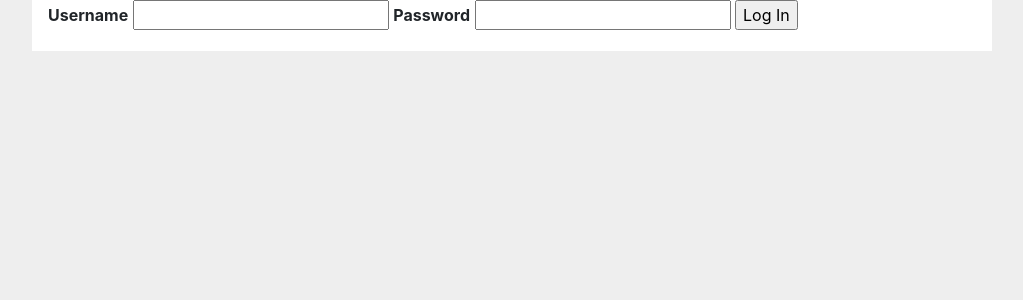
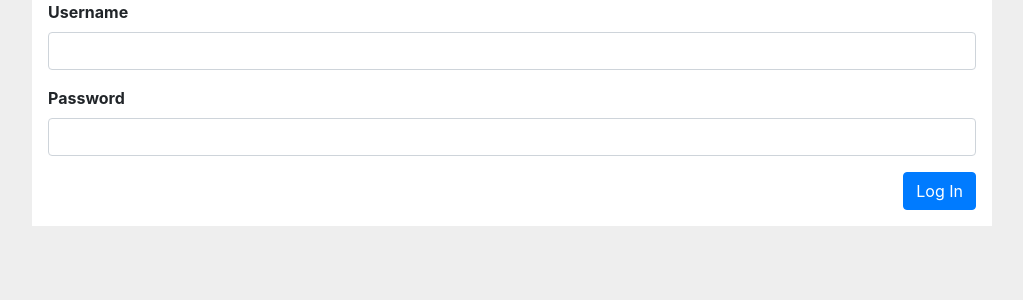
Before and after one commit to rhit-hurtigna/Encounter-Creator-S2G3, a Flask app: page /auth/login in a window 1280 px wide. Shown: the part 123-423 px from the top of the page, without its empty margins (128-1151 px from the left). Run offline with Flask 2, Linux system fonts and the light colour scheme; some libraries are stand-ins or nearby versions.

Commit message:
Making login pretty

```diff
--- a/flask/encounter_creator/templates/auth/login.html
+++ b/flask/encounter_creator/templates/auth/login.html
@@ -6,10 +6,16 @@
 
 {% block content %}
   <form method="post">
-    <label for="username">Username</label>
-    <input name="username" id="username" maxlength="30" required>
-    <label for="password">Password</label>
-    <input type="password" name="password" id="password" required>
-    <input type="submit" value="Log In">
+    <div class="form-group">
+      <label for="username">Username</label>
+      <input class="form-control" id="username" name="username" maxlength="30">
+    </div>
+    <div class="form-group">
+      <label for="password">Password</label>
+      <input class="form-control" id="password" type="password" name="password" required aria-describedby="passwordHelp">
+    </div>
+    <div class="clearfix">
+      <button class="btn btn-primary float-right" type="submit">Log In</button>
+    </div>
   </form>
 {% endblock %}
```
Also changed, not shown: flask/encounter_creator/templates/auth/register.html (+13 -5 lines).
